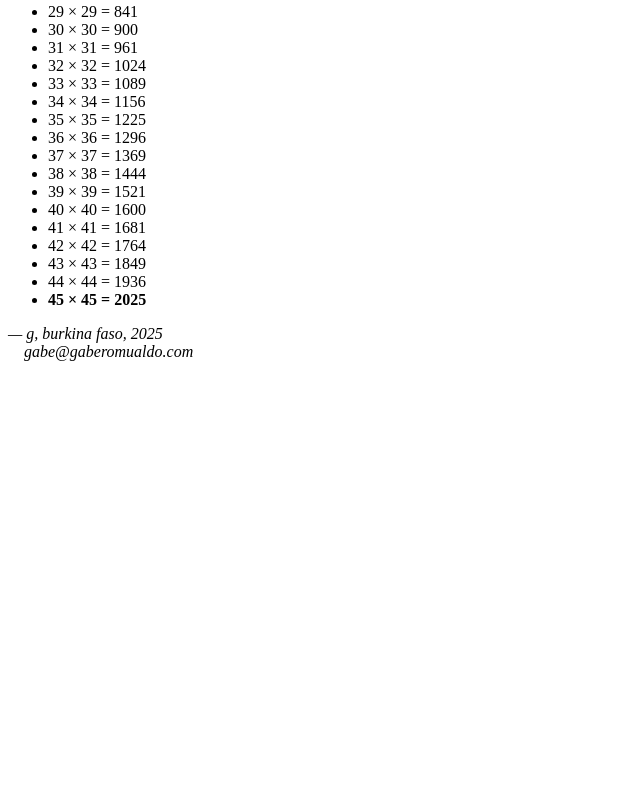
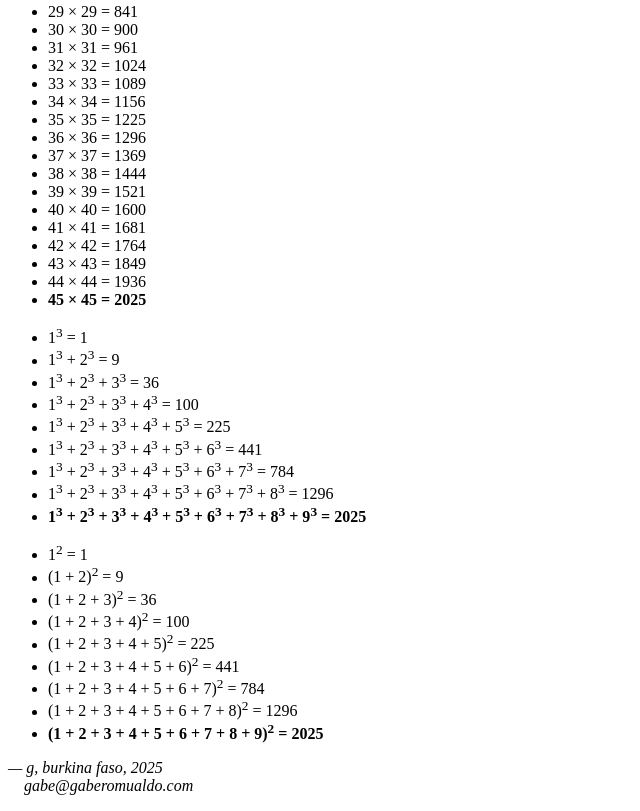
Before and after one commit to gaberomualdo/gaberomualdo.com, a plain HTML site: page index.html in a window 1280 px wide. Shown: the part 517-1328 px from the top of the page, without its empty margins (0-640 px from the left). Before the commit the page ends 894 px from the top, so only its background shows below. Drawn offline with Linux system fonts and the light colour scheme.

Commit message:
New equations

```diff
--- a/index.html
+++ b/index.html
@@ -3,9 +3,11 @@
   <head>
     <meta charset="UTF-8" />
     <meta name="viewport" content="width=device-width, initial-scale=1.0" />
-    <title>Document</title>
+    <title>g, 2025</title>
   </head>
   <body>
+    <ul></ul>
+    <ul></ul>
     <ul></ul>
     <p>
       <em>— g, burkina faso, 2025</em><br />
@@ -16,20 +18,48 @@
       >
     </p>
     <script>
+      const c = new Date().getFullYear();
+      const uls = document.querySelectorAll('ul');
+
       let i = 1;
-      const c = new Date().getFullYear();
       while (i * i <= c) {
-        document.querySelector('ul').innerHTML += `<li>
+        uls[0].innerHTML += `<li>
                 ${i * i === c ? '<strong>' : ''}
                 ${i} &times; ${i} = ${i * i}
                 ${i * i === c ? '</strong>' : ''}
             </li>`;
         i++;
       }
-      i--;
-      document.querySelector('title').innerHTML = `${i} &times; ${i} = ${
-        i * i
-      }`;
+
+      i = 1;
+      let elms = [];
+      while (elms.map((e) => e ** 3).reduce((sum, a) => sum + a, 0) < c) {
+        elms.push(i);
+        const res = elms.map((e) => e ** 3).reduce((sum, a) => sum + a, 0);
+        const eq = elms.map((e) => `${e}<sup>3</sup>`).join(' + ');
+        uls[1].innerHTML += `<li>
+                ${res === c ? '<strong>' : ''}
+                ${eq} = ${res}
+                ${res === c ? '</strong>' : ''}
+            </li>`;
+        i++;
+      }
+
+      i = 1;
+      elms = [];
+      while (elms.reduce((sum, a) => sum + a, 0) ** 2 < c) {
+        elms.push(i);
+        const res = elms.reduce((sum, a) => sum + a, 0) ** 2;
+        const eq =
+          (elms.length > 1 ? `(${elms.join(' + ')})` : elms[0]) +
+          '<sup>2</sup>';
+        uls[2].innerHTML += `<li>
+                ${res === c ? '<strong>' : ''}
+                ${eq} = ${res}
+                ${res === c ? '</strong>' : ''}
+            </li>`;
+        i++;
+      }
     </script>
   </body>
 </html>
```
Also changed, not shown: 1 other file.
